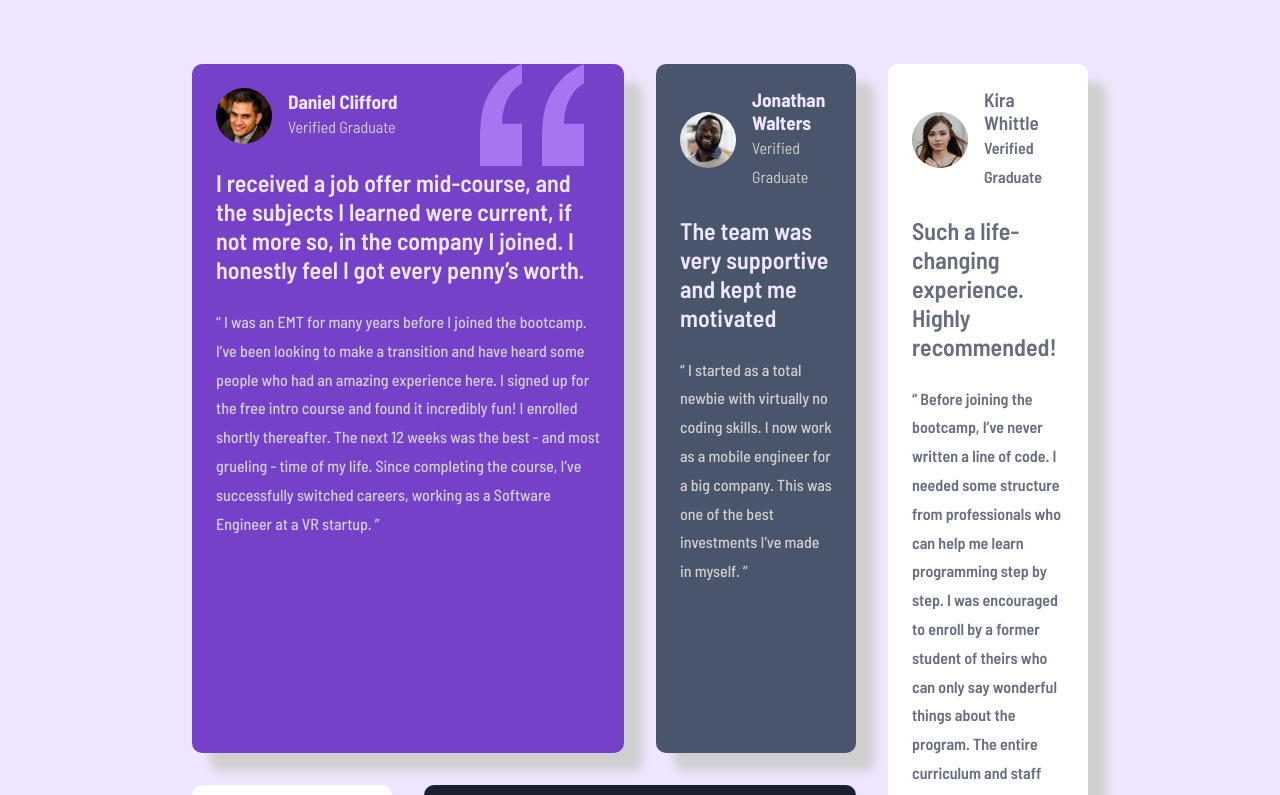
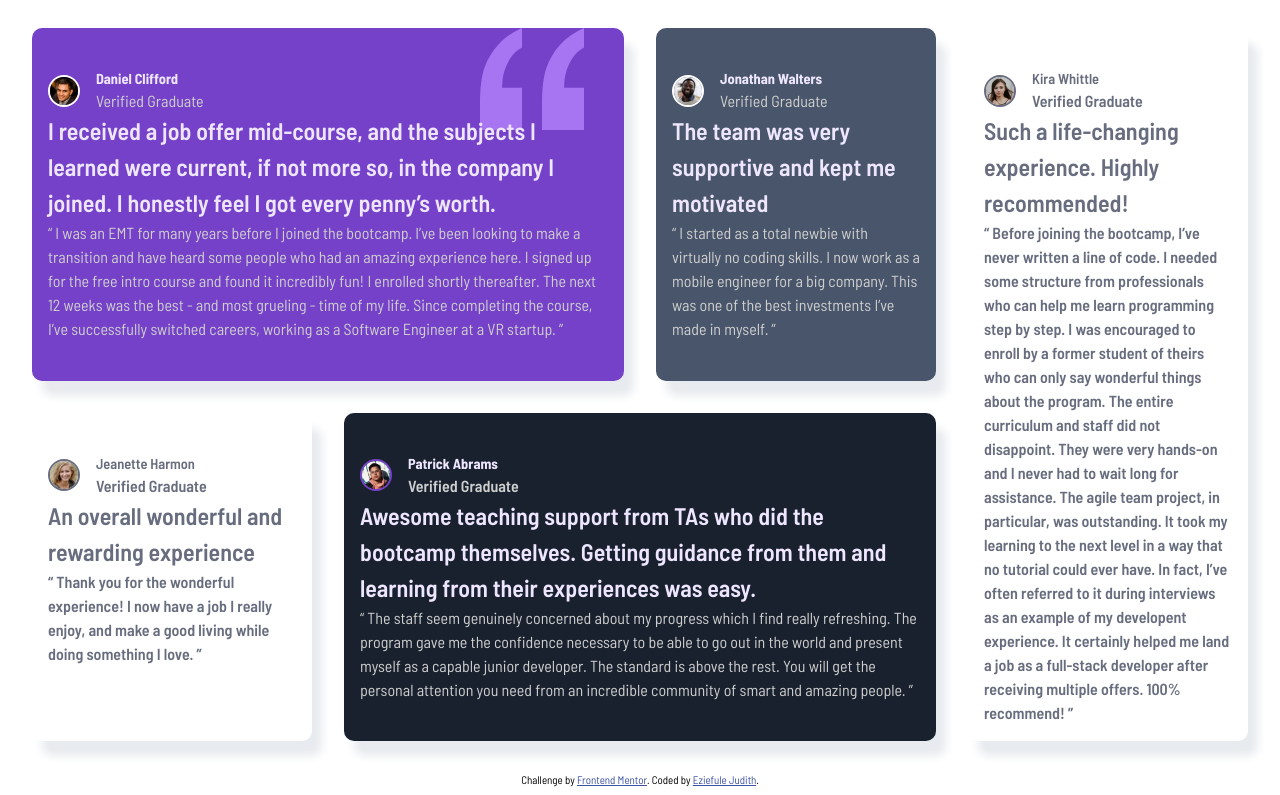
Before and after one commit to a2-112/Testimonial-grid, a plain HTML site: page index.html in a window 1280 px wide. Shown: the top 795 px of the page. Drawn offline with Linux system fonts and the light colour scheme.

Commit message:
new commit

```diff
--- a/index.html
+++ b/index.html
@@ -13,10 +13,7 @@
   <main>
 
     <div class="testmonial-container">
-
-
       <div class="testmonial-item one">
-        <div class="content">
           <div class="images">
             <img src="/images/image-daniel.jpg" alt="daniel">
             <div class="name">
@@ -34,14 +31,9 @@
             The next 12 weeks was the best - and most grueling - time of my life. Since completing
             the course, I’ve successfully switched careers, working as a Software Engineer at a VR startup. ”
           </p>
-
         </div>
-      </div>
-
-
 
       <div class="testmonial-item two">
-        <div class="content">
           <div class="images">
             <img src="/images/image-jonathan.jpg" alt="jonathan">
             <div class="name">
@@ -54,11 +46,8 @@
             for a big company. This was one of the best investments I’ve made in myself. ”
           </p>
         </div>
-      </div>
-
 
       <div class="testmonial-item three">
-        <div class="content">
           <div class="images">
             <img src="/images/image-jeanette.jpg" alt="Jeanette">
             <div class="name">
@@ -73,10 +62,7 @@
             while doing something I love. ”</p>
         </div>
 
-      </div>
-
       <div class="testmonial-item four">
-        <div class="content">
           <div class="images dark-text">
             <img src="/images/image-patrick.jpg" alt="patrick">
             <div class="name">
@@ -97,11 +83,7 @@
 
         </div>
 
-      </div>
-
-
       <div class="testmonial-item five">
-        <div class="content">
           <div class="images">
             <img src="/images/image-kira.jpg" alt="kira">
             <div class="name">
@@ -120,16 +102,18 @@
             experience. It certainly helped me land a job as a full-stack developer after receiving multiple offers.
             100% recommend! ”</p>
         </div>
-      </div>
 
 
     </div>
+
+    <div class="attribution">
+      Challenge by <a href="https://www.frontendmentor.io?ref=challenge" target="_blank">Frontend Mentor</a>.
+      Coded by <a href="#">Eziefule Judith</a>.
+    </div>
+
   </main>
 
-  <div class="attribution">
-    Challenge by <a href="https://www.frontendmentor.io?ref=challenge" target="_blank">Frontend Mentor</a>.
-    Coded by <a href="#">Eziefule Judith</a>.
-  </div>
+
 </body>
 
 </html>
--- a/style.css
+++ b/style.css
@@ -21,26 +21,35 @@
     }
 
     body {
+        line-height: 1.5;
+    }
+
+    main {
         display: flex;
         flex-direction: column;
         align-items: center;
         justify-content: center;
         min-height: 100vh;
         margin: auto 0;
-        background-color: var(--Purple-50);
-    }
-
-    main {
-        padding: 2em;
-    }
-
-    .content {
-        margin: 1.5em;
     }
 
     .one {
         background-color: var(--Purple-500);
         grid-area: one;
+    }
+
+    .one img,
+    .two img {
+        border: 2px solid var(--White);
+    }
+
+    .three img,
+    .five img {
+        border: 2px solid var(--Grey-400);
+    }
+
+    .four img {
+        border: 2px solid var(--Purple-500);
     }
 
     .images {
@@ -53,32 +62,22 @@
     img {
         border-radius: 50%;
         object-fit: cover;
+        max-width: 32px;
     }
 
     h1 {
-        font-size: 1.2rem;
+        font-size: 0.9rem;
         color: var(--Purple-50);
-
     }
 
     h2 {
         color: var(--Purple-50);
         font-weight: 600;
-        margin-top: 1em;
-        word-spacing: 1.5;
     }
 
     p {
         color: var(--Grey-200);
-        line-height: 1.8;
-
     }
-
-    .text {
-        margin: 1.5em 0;
-        font-weight: 500;
-    }
-
 
     .two {
         background-color: var(--Grey-500);
@@ -99,7 +98,6 @@
     .five {
         background-color: var(--White);
         grid-area: five;
-
     }
 
     .five .three p {
@@ -115,12 +113,13 @@
             "three"
             "four"
             "five";
-        margin-top: 2em;
+
     }
 
     .testmonial-item {
+        padding: 1em;
         border-radius: 10px;
-        box-shadow: 18px 18px 10px var(--Grey-200);
+        box-shadow: 10px 15px 10px var(--Grey-100);
         transition: transform 0.3s ease-in-out, box-shadow 0.3s ease-in-out;
     }
 
@@ -128,9 +127,16 @@
         color: var(--Grey-400);
         font-weight: 600;
     }
-        .testimonial-item:hover,
+
+    .testmonial-item:hover,
     .testmonial-item:focus {
         transform: scale(1.05);
+    }
+    @media(max-width:50em){
+        .testmonial-container{
+            max-width: 90%;
+            margin: 1.8em 0;
+        }
     }
 
     @media(min-width:50em) {
@@ -146,29 +152,25 @@
                 "one one two"
                 " three four four"
                 "five five five";
-            margin-inline: 2em;
+            width: min(95%, 70em);
+            margin: 1em ;
         }
     }
 
-    @media(min-width:1100px) {
-        main {
-            /* margin-top: 3em; */
-            width: 80%;
-        }
-
-
+    @media(min-width:70em) {
         .testmonial-container {
             grid-template-columns: repeat(4, 1fr);
             grid-template-areas:
                 "one one two five"
                 "three four four five";
+            width: min(95%, 80em);
         }
-
     }
 
     .attribution {
         font-size: 11px;
         text-align: center;
+        margin-top: 1.3em;
     }
 
     .attribution a {
```
Lines whose indentation alone changed are shown as unchanged.
